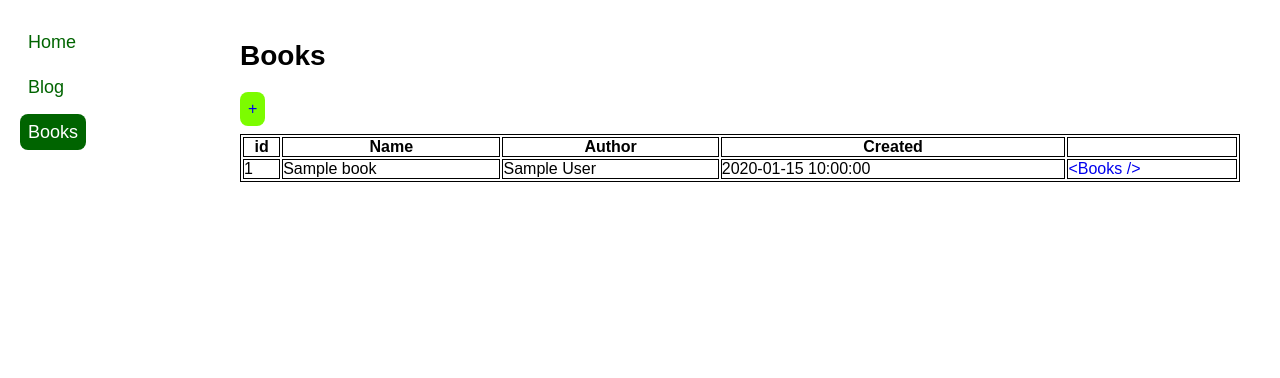
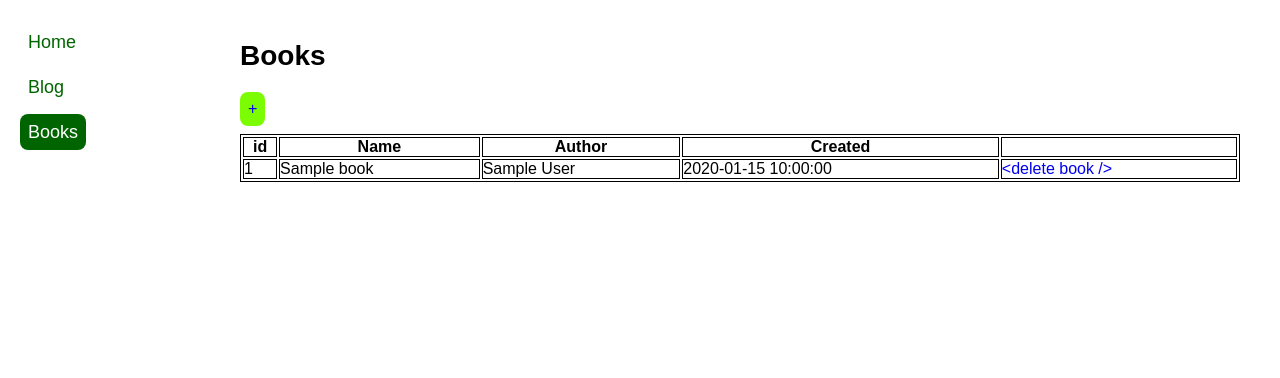
Before and after one commit to ibbrett/py-flask-sqlite-, a Flask app: page /books in a window 1280 px wide. Shown: the part 100-478 px from the top of the page. Run offline with Flask 3, Linux system fonts and the light colour scheme; tables that the repository leaves empty hold one stand-in row (values such as "Sample post").

Commit message:
Update books

```diff
--- a/app.py
+++ b/app.py
@@ -43,7 +43,8 @@ def add_book():
                            (name, author))
             books.commit()
             # books.close()
-        return render_template("books.html")
+        #return render_template("books.html")
+        return redirect(url_for('books'))
     else:
         return render_template('book_form.html')
 
--- a/templates/books.html
+++ b/templates/books.html
@@ -18,7 +18,9 @@
     <td>{{book[2]}}</td>
     <td>{{book[3]}}</td>
     <td>
-      <a href="/del_book/{{book[0]}}" title="delete book">&lt;Books /&gt;</a>
+      <a href="/del_book/{{book[0]}}" title="delete book"
+        >&lt;delete book /&gt;</a
+      >
     </td>
   </tr>
   {%endfor%}
```
